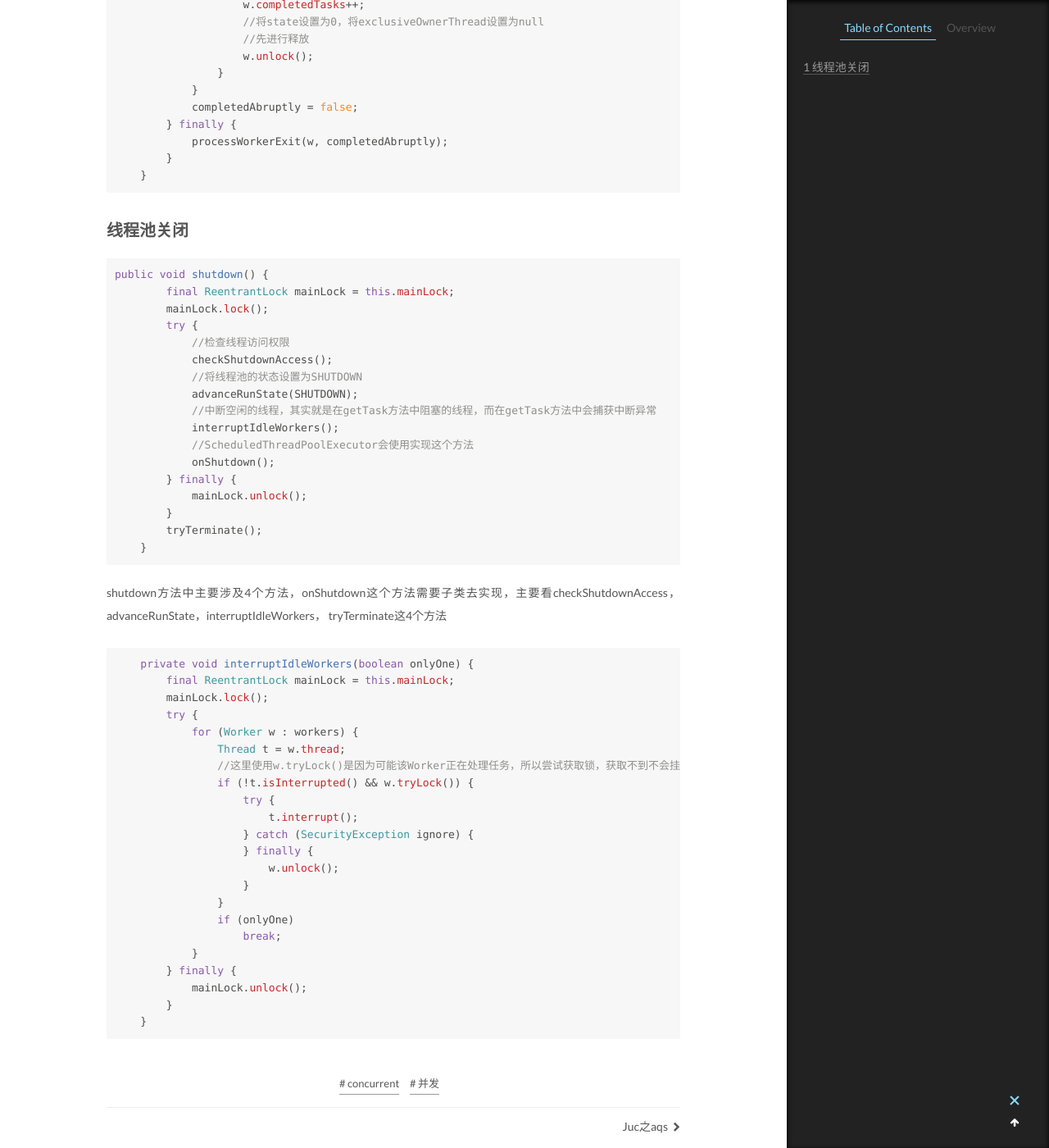
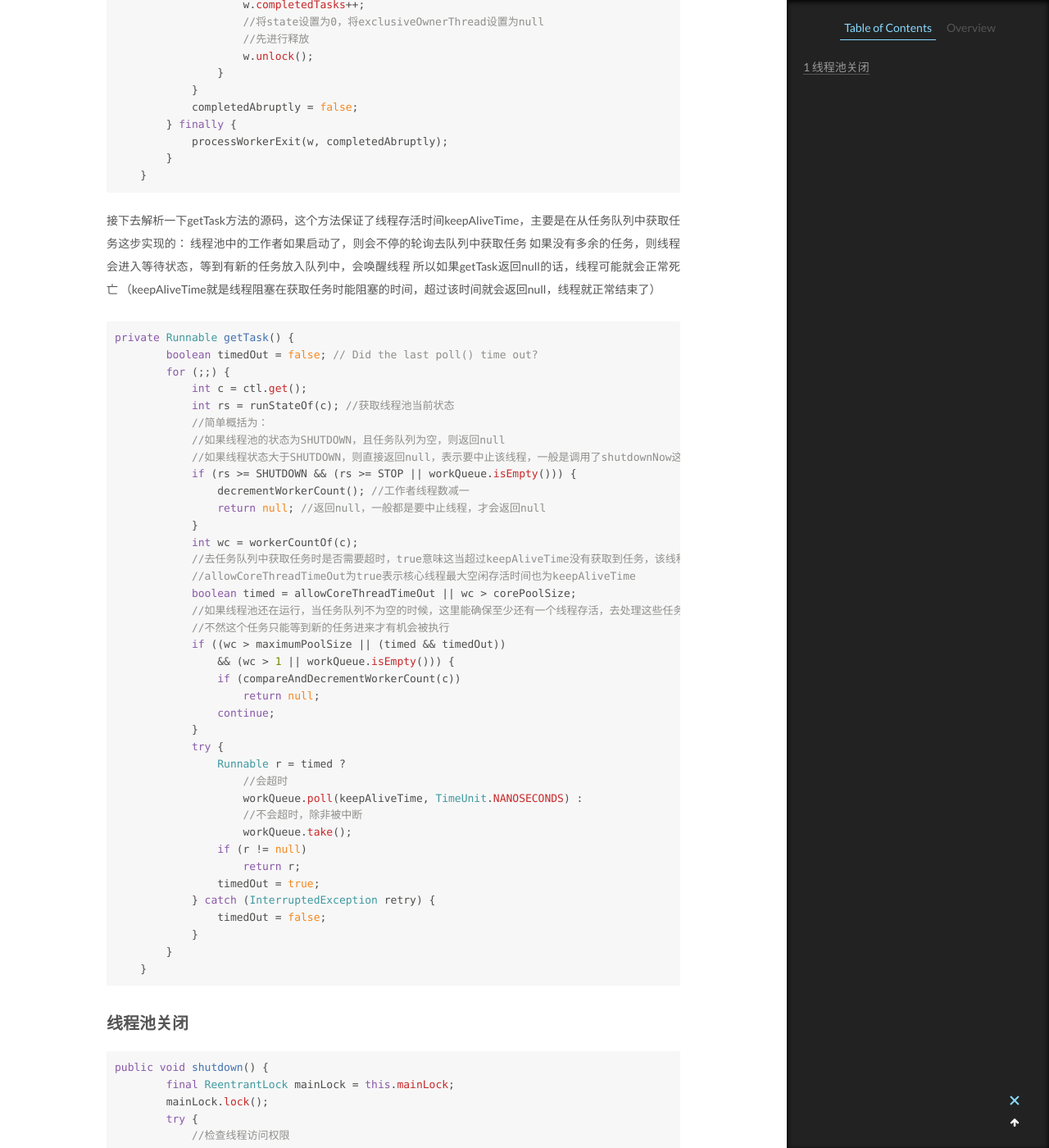
Before and after one commit to thunderthunderthunder/thunderthunderthunder.github.io, a Jekyll site: the page built from _posts/2017-10-16-深入理解线程池.md, in a window 1280 px wide and 1400 px high, scrolled down 4780 px. Shown: the whole window at 82% size. Built offline with Jekyll 4.4.1, drawn with Linux system fonts in a browser that asks for light colours.

Commit message:
Update 2017-10-16-深入理解线程池.md

````diff
--- a/_posts/2017-10-16-深入理解线程池.md
+++ b/_posts/2017-10-16-深入理解线程池.md
@@ -218,6 +218,51 @@ final void runWorker(Worker w) {
         }
     }
 ```
+接下去解析一下getTask方法的源码，这个方法保证了线程存活时间keepAliveTime，主要是在从任务队列中获取任务这步实现的：
+线程池中的工作者如果启动了，则会不停的轮询去队列中获取任务
+如果没有多余的任务，则线程会进入等待状态，等到有新的任务放入队列中，会唤醒线程
+所以如果getTask返回null的话，线程可能就会正常死亡
+（keepAliveTime就是线程阻塞在获取任务时能阻塞的时间，超过该时间就会返回null，线程就正常结束了）
+```java
+private Runnable getTask() {
+        boolean timedOut = false; // Did the last poll() time out?
+        for (;;) {
+            int c = ctl.get();
+            int rs = runStateOf(c); //获取线程池当前状态
+            //简单概括为：
+            //如果线程池的状态为SHUTDOWN，且任务队列为空，则返回null
+            //如果线程状态大于SHUTDOWN，则直接返回null，表示要中止该线程，一般是调用了shutdownNow这个方法
+            if (rs >= SHUTDOWN && (rs >= STOP || workQueue.isEmpty())) {
+                decrementWorkerCount(); //工作者线程数减一
+                return null; //返回null，一般都是要中止线程，才会返回null
+            }
+            int wc = workerCountOf(c);
+            //去任务队列中获取任务时是否需要超时，true意味这当超过keepAliveTime没有获取到任务，该线程就会正常死亡
+            //allowCoreThreadTimeOut为true表示核心线程最大空闲存活时间也为keepAliveTime
+            boolean timed = allowCoreThreadTimeOut || wc > corePoolSize;
+            //如果线程池还在运行，当任务队列不为空的时候，这里能确保至少还有一个线程存活，去处理这些任务
+            //不然这个任务只能等到新的任务进来才有机会被执行
+            if ((wc > maximumPoolSize || (timed && timedOut))
+                && (wc > 1 || workQueue.isEmpty())) {
+                if (compareAndDecrementWorkerCount(c))
+                    return null;
+                continue;
+            }
+            try {
+                Runnable r = timed ?
+                    //会超时
+                    workQueue.poll(keepAliveTime, TimeUnit.NANOSECONDS) :
+                    //不会超时，除非被中断
+                    workQueue.take();
+                if (r != null)
+                    return r;
+                timedOut = true;
+            } catch (InterruptedException retry) {
+                timedOut = false;
+            }
+        }
+    }
+```
 ## 线程池关闭
 ```java
 public void shutdown() {
````
